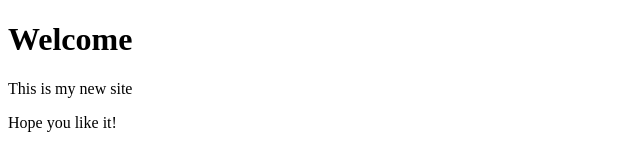
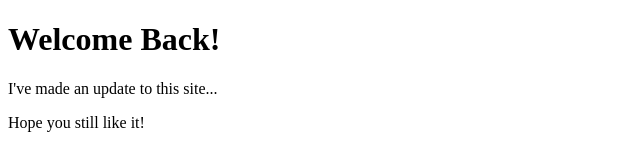
Before and after one commit to SoftwareDevGirl/SoftwareDevGirl-Repo, a plain HTML site: page VisualStudioCode/home.html in a window 1280 px wide. Shown: the whole page, without its empty margins (0-640 px from the left). Drawn offline with Linux system fonts and the light colour scheme.

Commit message:
Basic HTML Template Updated

```diff
--- a/VisualStudioCode/home.html
+++ b/VisualStudioCode/home.html
@@ -4,8 +4,8 @@
         <title>Welcome To Site</title>
     </head>
     <body>
-        <h1>Welcome</h1>
-        <p>This is my new site</p>
-        <p>Hope you like it!</p>
+        <h1>Welcome Back!</h1>
+        <p>I've made an update to this site...</p>
+        <p>Hope you still like it!</p>
     </body>
 </html>
```
